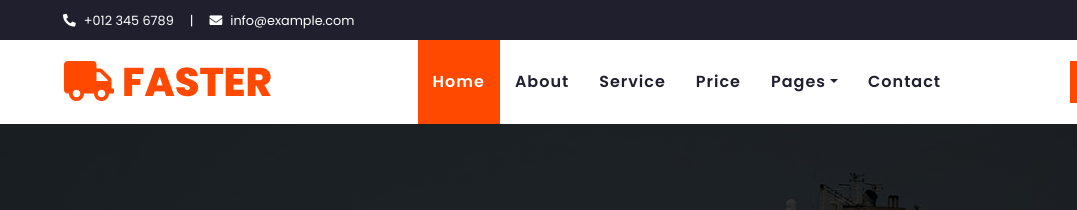
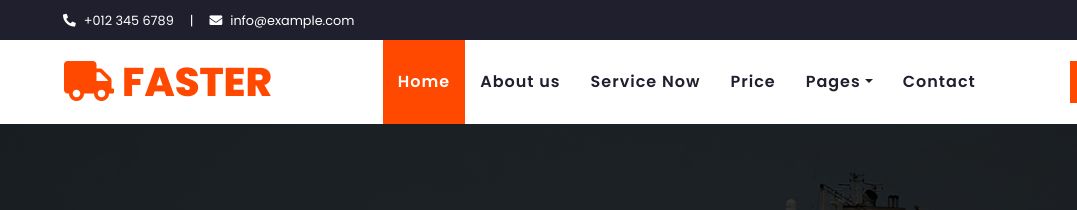
Before and after one commit to gnavink/jenkins-web-static, a plain HTML site: page index.html in a window 1280 px wide. Shown: the top 210 px of the page, 0-1077 px from the left. Drawn offline with nearby package versions, Linux system fonts and the light colour scheme.

Commit message:
newcommit

```diff
--- a/index.html
+++ b/index.html
@@ -72,8 +72,8 @@
             <div class="collapse navbar-collapse justify-content-between px-lg-3" id="navbarCollapse">
                 <div class="navbar-nav m-auto py-0">
                     <a href="index.html" class="nav-item nav-link active">Home</a>
-                    <a href="about.html" class="nav-item nav-link">About</a>
-                    <a href="service.html" class="nav-item nav-link">Service</a>
+                    <a href="about.html" class="nav-item nav-link">About us</a>
+                    <a href="service.html" class="nav-item nav-link">Service Now</a>
                     <a href="price.html" class="nav-item nav-link">Price</a>
                     <div class="nav-item dropdown">
                         <a href="#" class="nav-link dropdown-toggle" data-toggle="dropdown">Pages</a>
```
